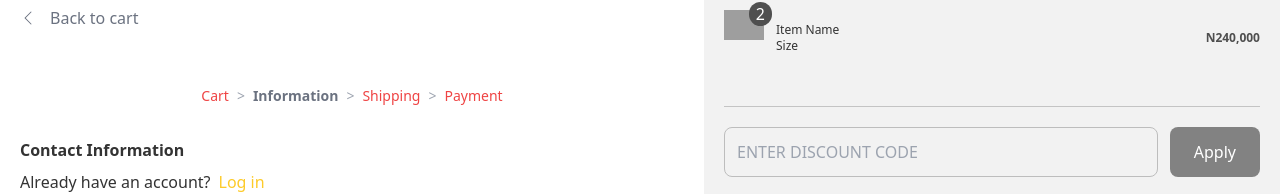
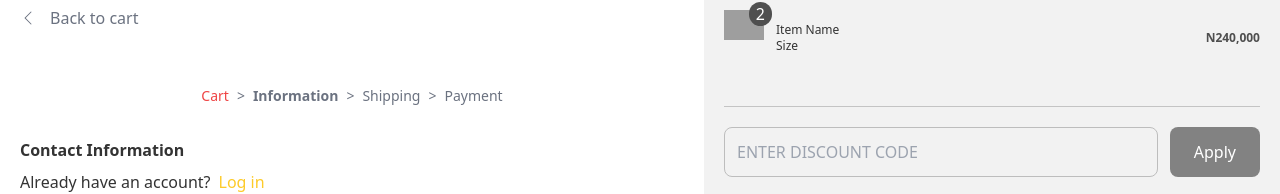
Before and after one commit to Shegs-Emma/sisiskemi, a React (Vite) app: page /cart/checkout in a window 1280 px wide. Shown: the part 112-306 px from the top of the page. Built offline with nearby package versions, Linux system fonts and the light colour scheme; grey boxes are pictures that could not be loaded.

Commit message:
modify the bread crumbs

```diff
--- a/src/components/Breadcrumbs.jsx
+++ b/src/components/Breadcrumbs.jsx
@@ -8,21 +8,23 @@ const Breadcrumbs = () => {
   const paths = location.pathname.split('/').filter((path) => path !== '');
 
   return (
-    <div className='mt-[30px]  px-5 mb-8 '>
+    <div className='mt-[30px] px-5 mb-8'>
       <nav className='flex items-center space-x-2 text-sm text-gray-500 md:justify-center'>
         {pagePaths.map((path, index) => (
           <Fragment key={path}>
-            {index > 0 && <span className='text-gray-400'>{'>'}</span>}
+            {index > 0 && <span>{'>'}</span>}
+            {index < paths.length ? (
               <Link
-              // key={path}
                 to={`/${paths.slice(0, index + 1).join('/')}`}
                 className={`${
                   index === paths.length - 1 ? 'font-semibold' : 'text-red-500'
                 }`}
-              // to={path}
               >
                 {path}
               </Link>
+            ) : (
+              <span>{path}</span>
+            )}
           </Fragment>
         ))}
       </nav>
@@ -31,23 +33,3 @@ const Breadcrumbs = () => {
 };
 
 export default Breadcrumbs;
-
-{
-  /* <div className='mt-[30px]  px-5 '>
-      <nav className='flex items-center space-x-2 text-sm text-gray-500'>
-        {paths.map((path, index) => (
-          <Fragment key={path}>
-            {index > 0 && <span className='text-gray-400'>{'>'}</span>}
-            <Link
-              to={`/${paths.slice(0, index + 1).join('/')}`}
-              className={`${
-                index === paths.length - 1 ? 'font-semibold' : 'text-red-500'
-              }`}
-            >
-              {path}
-            </Link>
-          </Fragment>
-        ))}
-      </nav>
-    </div> */
-}
```
Lines whose indentation alone changed are shown as unchanged.
